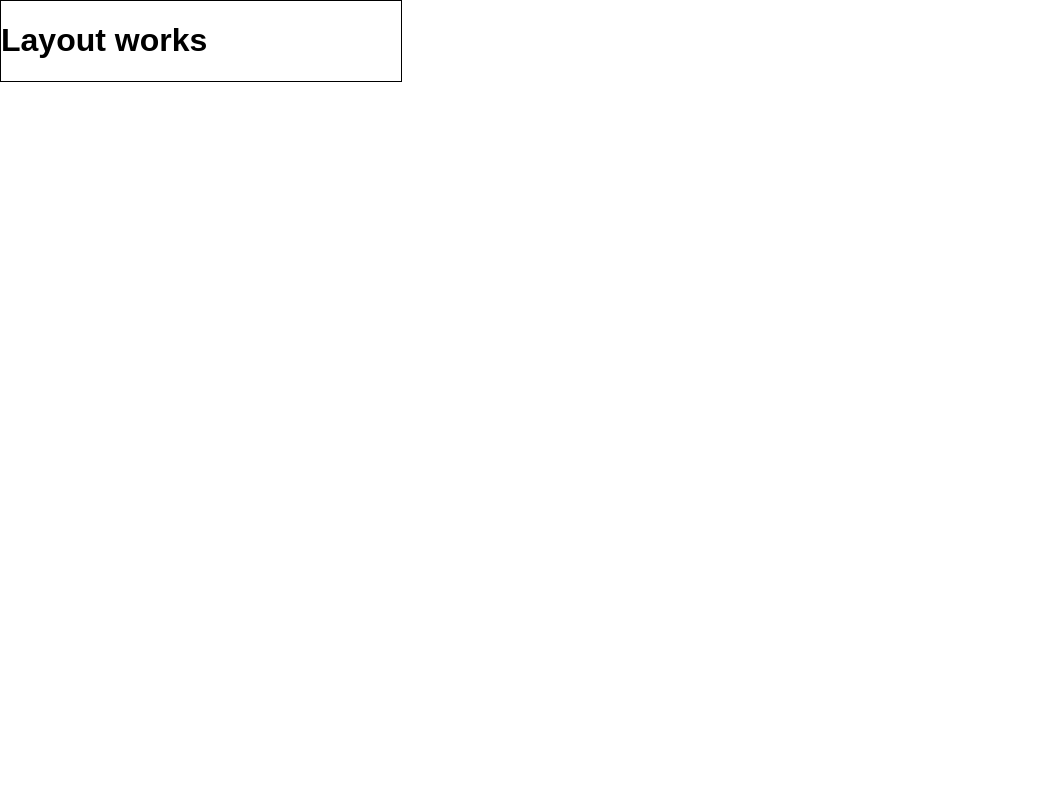
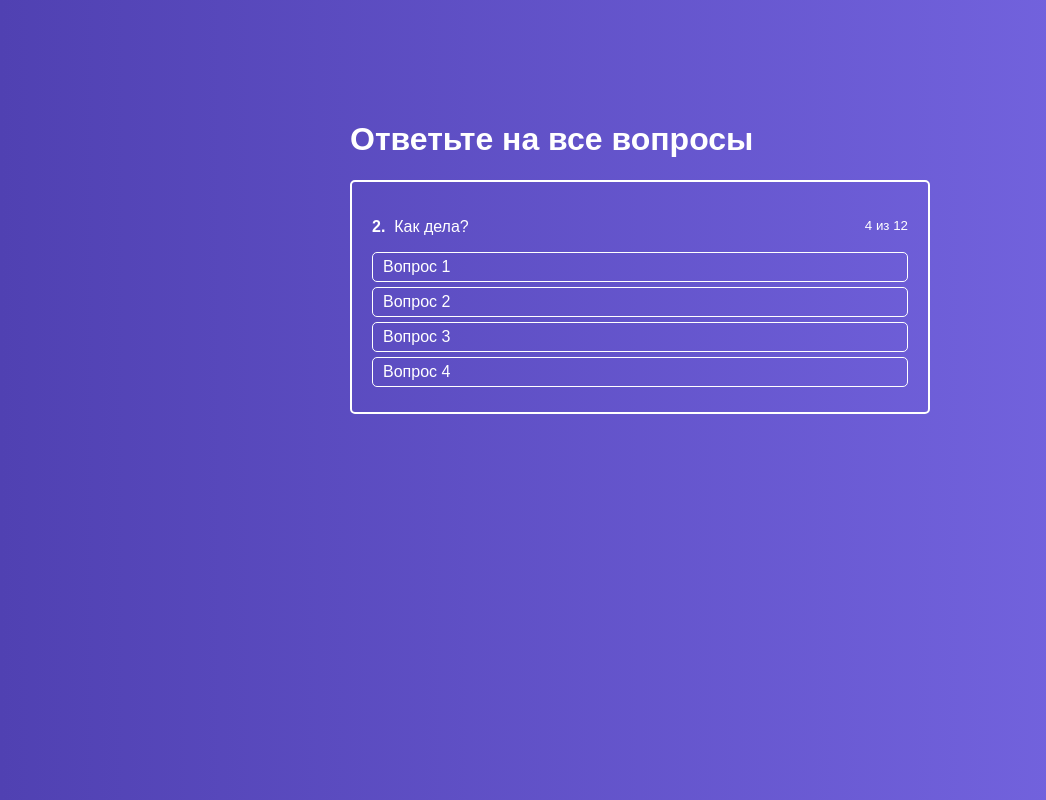
Before and after one commit to YakovlevDS/react_task_30_eject, a React app: page / in a window 1280 px wide. Shown: the whole page, without its empty margins (0-1046 px from the left). Built offline with nearby package versions, Linux system fonts and the light colour scheme.

Commit message:
added quiz active list

```diff
--- a/src/App.js
+++ b/src/App.js
@@ -1,16 +1,15 @@
-import React, { Component } from "react";
-import Layout from "./hoc/Layout/Layout";
+import React, {Component} from 'react'
+import Layout from './hoc/Layout/Layout'
+import Quiz from './containers/Quiz/Quiz'
 
 class App extends Component {
   render() {
     return (
       <Layout>
-        <div style={{ width: 400, border: "1px solid black" }}>
-          <h1>Layout works</h1>
-        </div>
+        <Quiz />
       </Layout>
-    );
+    )
   }
 }
 
-export default App;
+export default App
--- /dev/null
+++ b/src/components/ActiveQuiz/ActiveQuiz.css
@@ -0,0 +1,13 @@
+.ActiveQuiz {
+    padding: 20px;
+    color: #fff;
+    border: 2px solid #fff;
+    border-radius: 5px;
+    margin: 0 10px;
+    box-sizing: border-box;
+}
+
+.Question {
+    display: flex;
+    justify-content: space-between;
+}
--- /dev/null
+++ b/src/components/ActiveQuiz/ActiveQuiz.js
@@ -0,0 +1,22 @@
+import React from 'react'
+import classes from './ActiveQuiz.css'
+import AnswersList from './AnswersList/AnswersList'
+
+const ActiveQuiz = props => (
+  <div className={classes.ActiveQuiz}>
+    <p className={classes.Question}>
+      <span>
+        <strong>2.</strong>&nbsp;
+        Как дела?
+      </span>
+
+      <small>4 из 12</small>
+    </p>
+
+    <AnswersList
+      answers={props.answers}
+    />
+  </div>
+)
+
+export default ActiveQuiz
--- /dev/null
+++ b/src/components/ActiveQuiz/AnswersList/AnswerItem/AnswerItem.css
@@ -0,0 +1,12 @@
+.AnswerItem {
+    border: 1px solid #fff;
+    border-radius: 5px;
+    padding: 5px 10px;
+    margin-bottom: 5px;
+    cursor: pointer;
+}
+
+.AnswerItem:hover {
+    background: rgba(255, 255, 255, .2);
+    transition: background .3s ease-in-out;
+}
--- /dev/null
+++ b/src/components/ActiveQuiz/AnswersList/AnswerItem/AnswerItem.js
@@ -0,0 +1,14 @@
+import React from 'react'
+import classes from './AnswerItem.css'
+
+const AnswerItem = props => {
+  return (
+    <li
+      className={classes.AnswerItem}
+    >
+      { props.answer.text }
+    </li>
+  )
+}
+
+export default AnswerItem
--- /dev/null
+++ b/src/components/ActiveQuiz/AnswersList/AnswersList.css
@@ -0,0 +1,5 @@
+.AnswersList {
+    list-style: none;
+    margin: 0;
+    padding: 0;
+}
--- /dev/null
+++ b/src/components/ActiveQuiz/AnswersList/AnswersList.js
@@ -0,0 +1,18 @@
+import React from 'react'
+import classes from './AnswersList.css'
+import AnswerItem from './AnswerItem/AnswerItem'
+
+const AnswersList = props => (
+  <ul className={classes.AnswersList}>
+    { props.answers.map((answer, index) => {
+      return (
+        <AnswerItem
+          key={index}
+          answer={answer}
+        />
+      )
+    }) }
+  </ul>
+)
+
+export default AnswersList
--- /dev/null
+++ b/src/containers/Quiz/Quiz.css
@@ -0,0 +1,17 @@
+.Quiz {
+    display: flex;
+    justify-content: center;
+    padding-top: 100px;
+    flex-grow: 1;
+    width: 100%;
+    background: linear-gradient(90deg, #5041b2 0%, #7969e6 100%);
+}
+
+.Quiz h1 {
+    color: #fff;
+    margin-left: 10px;
+}
+
+.QuizWrapper {
+    width: 600px;
+}
--- /dev/null
+++ b/src/containers/Quiz/Quiz.js
@@ -0,0 +1,35 @@
+import React, {Component} from 'react'
+import classes from './Quiz.css'
+import ActiveQuiz from '../../components/ActiveQuiz/ActiveQuiz'
+
+class Quiz extends Component {
+  state = {
+    quiz: [
+      {
+        answers: [
+          {text: 'Вопрос 1'},
+          {text: 'Вопрос 2'},
+          {text: 'Вопрос 3'},
+          {text: 'Вопрос 4'}
+        ]
+      }
+    ]
+  }
+
+  render() {
+    return (
+      <div className={classes.Quiz}>
+        <div className={classes.QuizWrapper}>
+          <h1>Ответьте на все вопросы</h1>
+
+          <ActiveQuiz
+            answers={this.state.quiz[0].answers}
+          />
+        </div>
+      </div>
+    )
+  }
+}
+
+
+export default Quiz
--- a/src/hoc/Layout/Layout.js
+++ b/src/hoc/Layout/Layout.js
@@ -1,12 +1,10 @@
-import React, { Component } from 'react'
+import React, {Component} from 'react'
 import classes from './Layout.css'
 
 class Layout extends Component {
   render() {
     return (
       <div className={classes.Layout}>
-
-
         <main>
           { this.props.children }
         </main>
```
